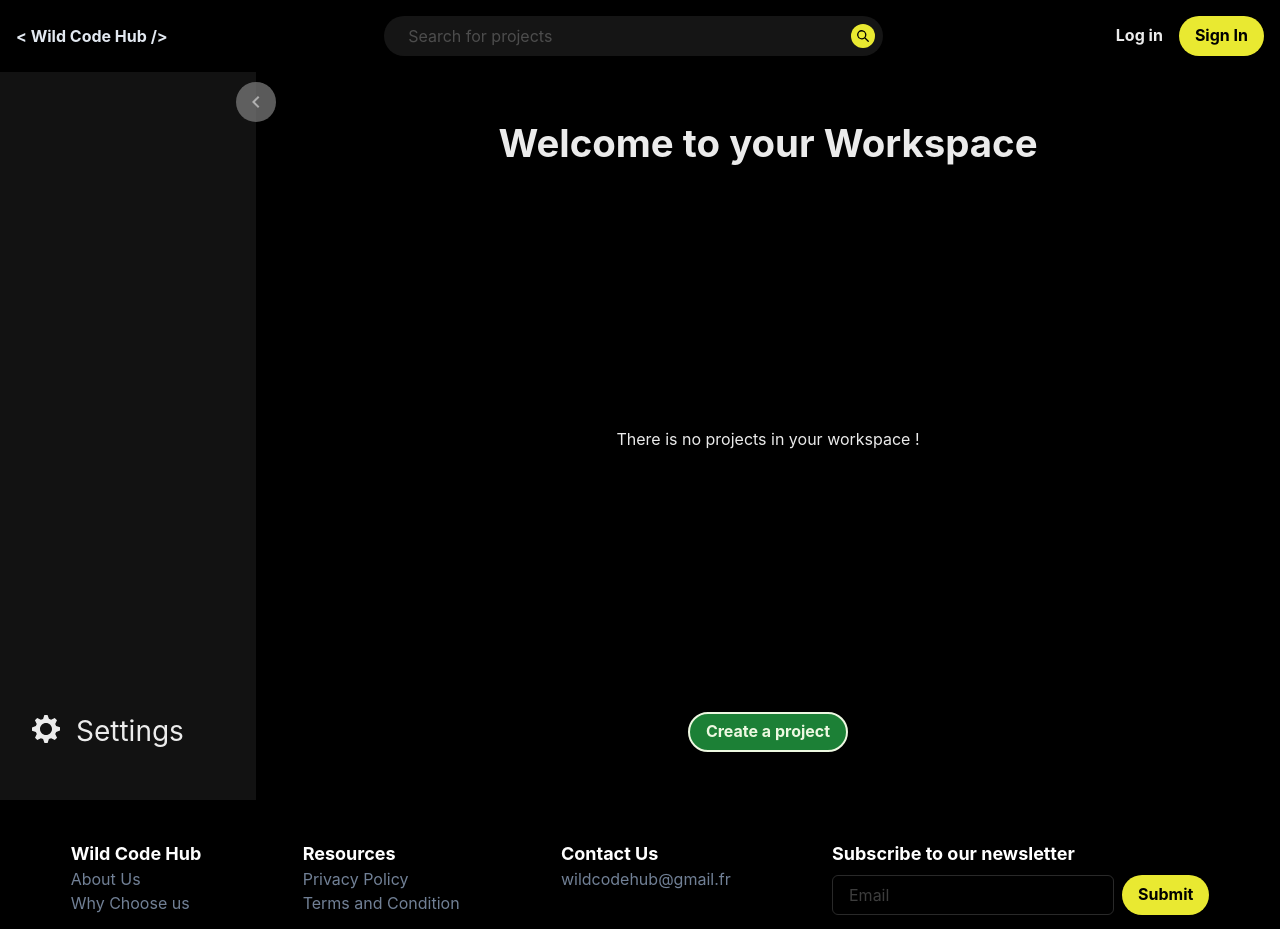
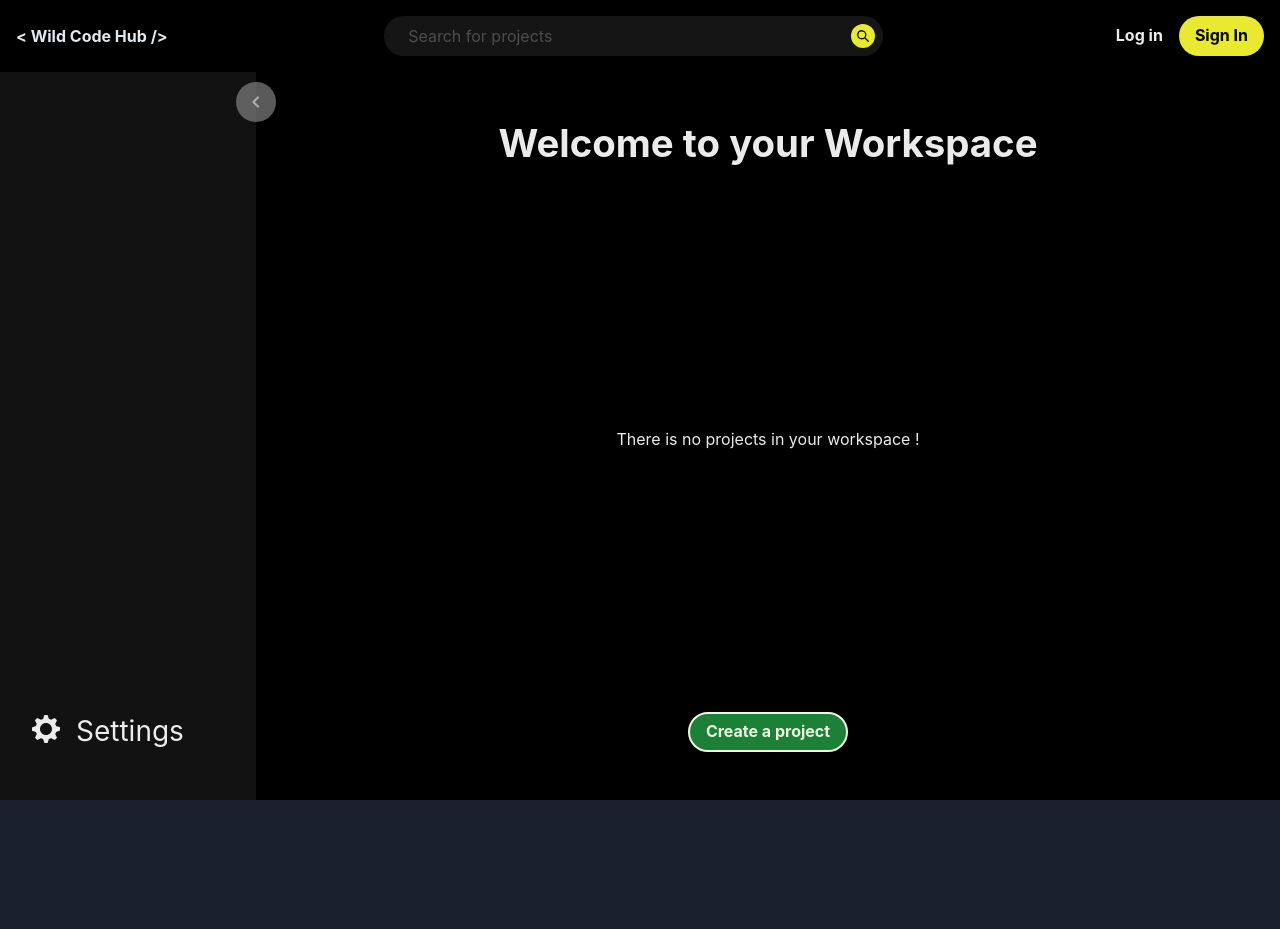
Before and after one commit to WildCodeSchool/2309-wns-jaune-wild-code-hub, a Next.js app in the folder frontend/: page /me in a window 1280 px wide. Shown: the top 929 px of the page. After the commit the page ends 800 px from the top, so only its background shows below. Built offline with nearby package versions, Linux system fonts and the light colour scheme.

Commit message:
comment footer for now as it should not appear everywhere

```diff
--- a/frontend/src/pages/_app.tsx
+++ b/frontend/src/pages/_app.tsx
@@ -7,7 +7,7 @@ import { API_URL } from "@/config";
 import { ReactElement, ReactNode } from "react";
 import { NextPage } from "next";
 import Footer from "@/components/Footer";
-import ToastProvider from '../components/ToastCustom/ToastProvider';
+import ToastProvider from "../components/ToastCustom/ToastProvider";
 export type NextPageWithLayout<P = {}, IP = P> = NextPage<P, IP> & {
   getLayout?: (page: ReactElement) => ReactNode;
 };
@@ -40,7 +40,7 @@ export default function App({ Component, pageProps }: AppPropsWithLayout) {
         <Navbar />
         <ToastProvider />
         {getLayout(<Component {...pageProps} />)}
-        <Footer />
+        {/* <Footer /> */}
       </ChakraProvider>
     </ApolloProvider>
   );
```
